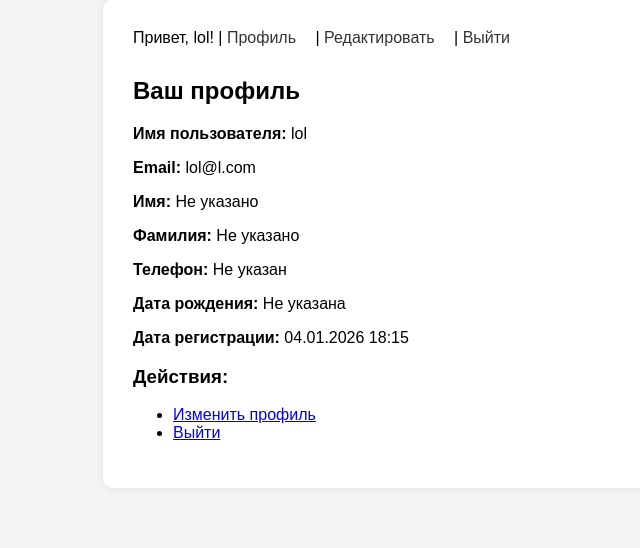
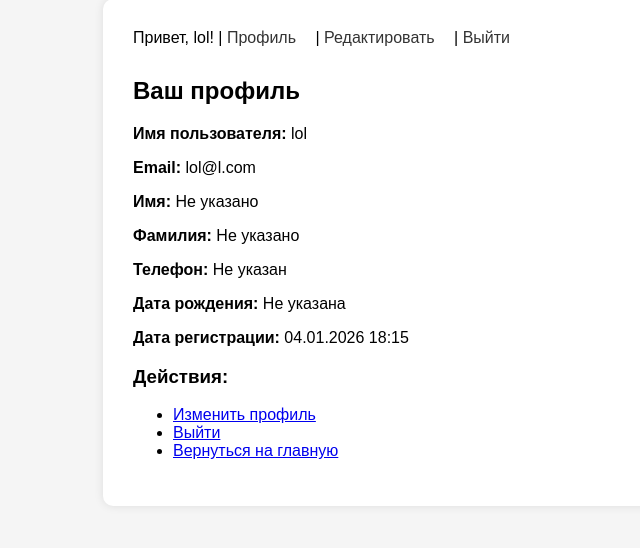
Before and after one commit to YarikAESC/Predprof2025-26, a Django app: page /users/ in a window 1280 px wide. Shown: the part 21-569 px from the top of the page, without its empty margins (257-897 px from the left). Run offline with Django 5.2, Linux system fonts and the light colour scheme; a user stored in the database is signed in.

Commit message:
Update profile.html

```diff
--- a/project/myproject/users/templates/users/profile.html
+++ b/project/myproject/users/templates/users/profile.html
@@ -22,5 +22,7 @@
 <ul>
     <li><a href="{% url 'edit_profile' %}">Изменить профиль</a></li>  <!-- Вот это добавить! -->
     <li><a href="{% url 'logout' %}">Выйти</a></li>
+    <li><a href="/">Вернуться на главную</a></li>
 </ul>
+
 {% endblock %}
```
